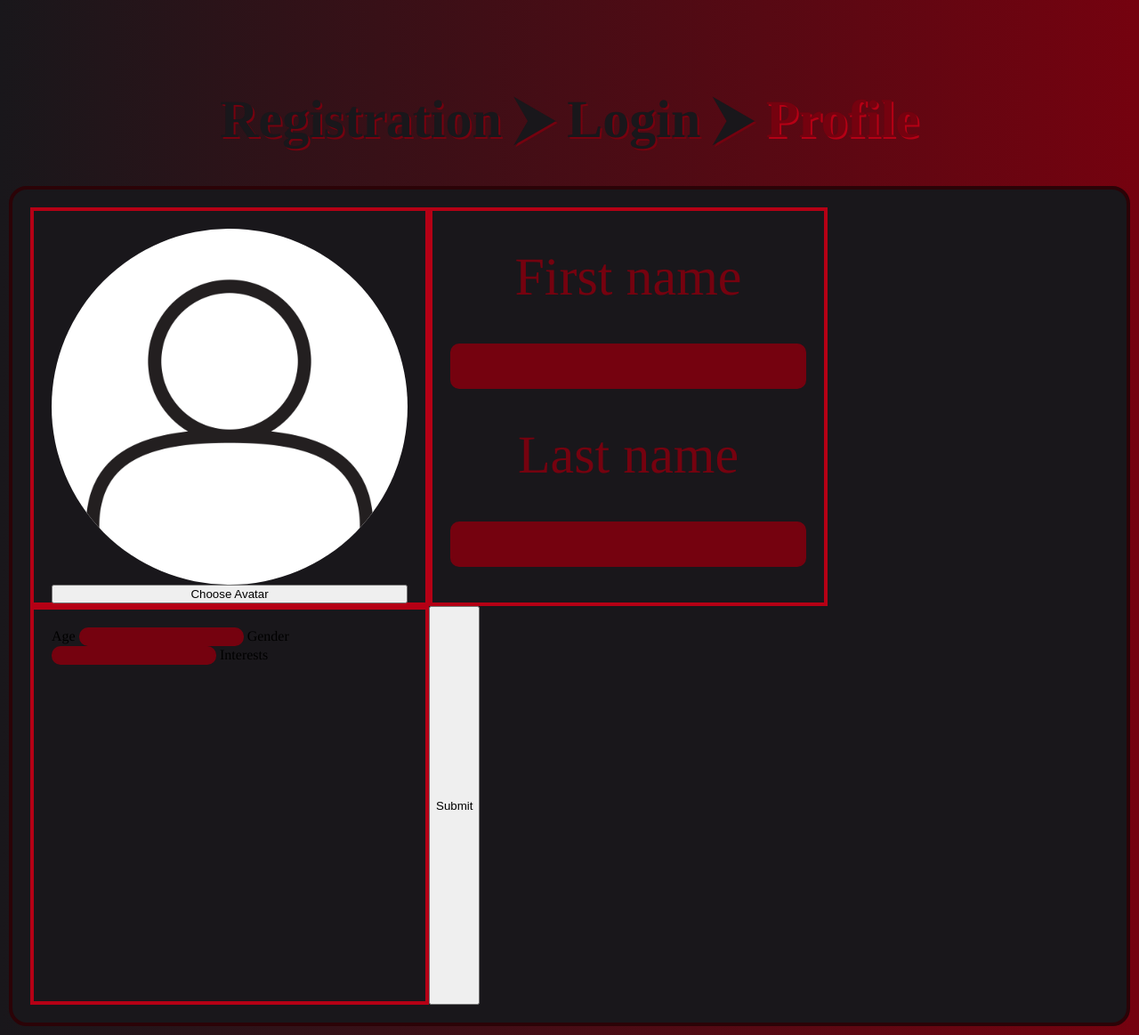
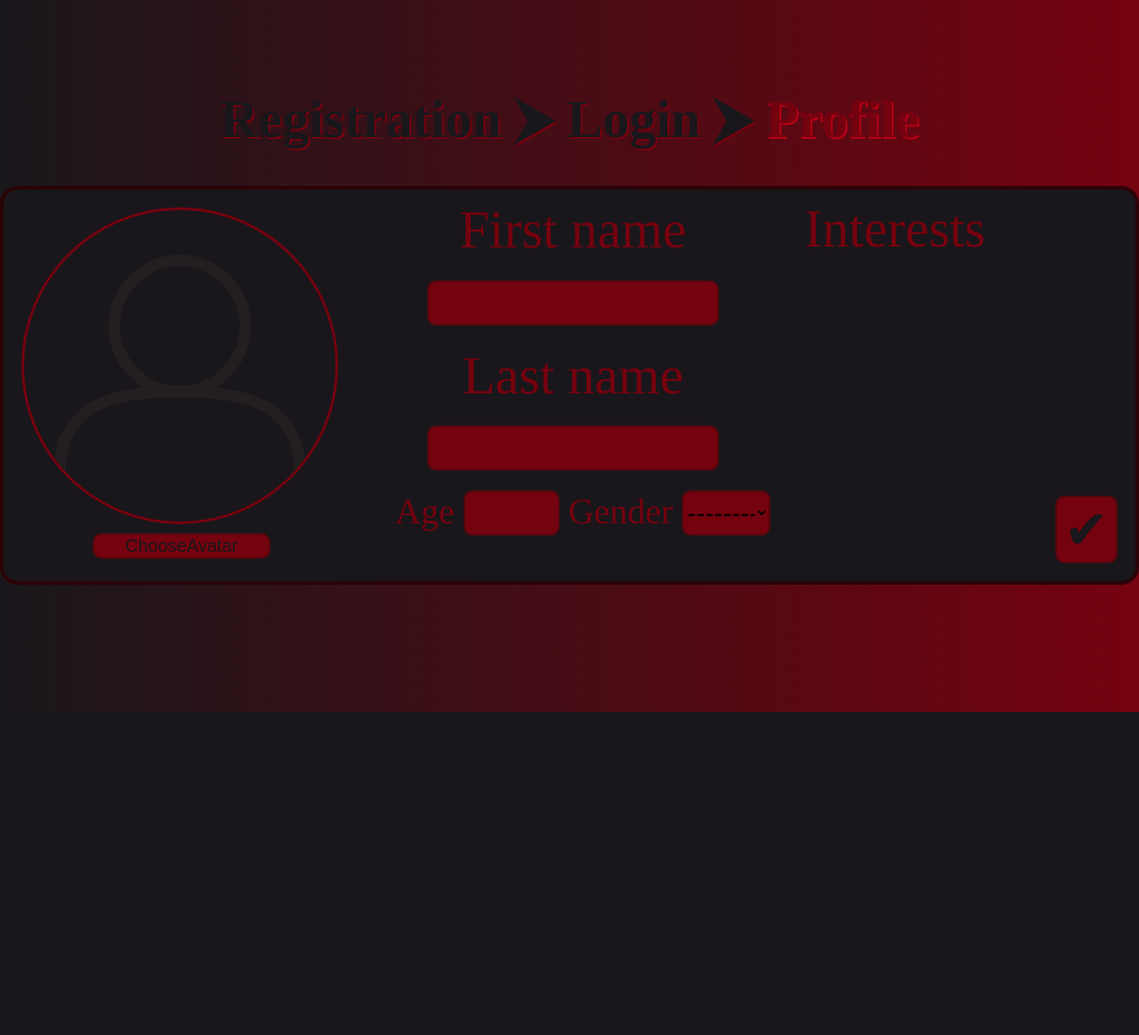
Before and after one commit to TheRufio/CatMate, a Django app: page /create-user-profile/ in a window 1280 px wide. Shown: the whole page at 89% size. After the commit the page ends 800 px from the top, so only its background shows below. Run offline with Django 5.2, Linux system fonts and the light colour scheme; the visitor is signed in with stand-in values (Sample User, id 1); data that the repository does not hold is empty.

Commit message:
modified styles for create-user-form & added interests update command

```diff
--- a/catmate/main/forms.py
+++ b/catmate/main/forms.py
@@ -1,6 +1,7 @@
 from django import forms
 from .models import UserProfile
 from registration.models import CustomUser
+from .choices import Gender
 
 class UserProfileForm(forms.ModelForm):
     class Meta:
@@ -10,7 +11,8 @@ class UserProfileForm(forms.ModelForm):
             'avatar': forms.FileInput(attrs={'class': 'field-value avatar',
                                              'style': "display:none"}),
             'age': forms.NumberInput(attrs={'class': 'field-value'}),
-            'gender': forms.TextInput(attrs={'class': 'field-value'}),
+            'gender': forms.Select(choices=Gender.choices,
+                                   attrs={'class': 'select-gender'}),
             'interests': forms.CheckboxSelectMultiple(attrs={'class': 'field-value'}),
         }
 
--- a/catmate/main/static/main/create-user-profile.css
+++ b/catmate/main/static/main/create-user-profile.css
@@ -47,29 +47,31 @@ input[type="file"]::file-selector-button {
 .profile-container-item {
     display: flex;
     flex-direction: row;
+    justify-content: space-between;
     flex-wrap: wrap;
     background-color: var(--color-black);
-    padding: 20px;
     border: 4px solid var(--color-red-black);
     border-radius: 20px;
-    margin: 10px;
 }
 
+.name-block,
+.interests-block {
+    flex: 1;
+}
 
 .avatar-block {
     display: flex;
     flex-direction: column;
     padding: 20px;
-    border: 4px solid var(--color-red-contrast);
     height: 400px;
     width: 400px;
 }
 
-.avatar-block img {
-    height: 100%;
-    width: 100%;
-    background-color: white;
-    border-radius: 100%;
+.avatar-block #avatarPreview {
+    height: 350px;
+    width: 350px;
+    border-radius: 50%;
+    border: 3px solid var(--color-red-main);
     object-fit: cover;
 }
 
@@ -78,10 +80,8 @@ input[type="file"]::file-selector-button {
     flex-direction: column;
     flex-wrap: nowrap;
     justify-content: space-around;
-    border: 4px solid var(--color-red-contrast);
     font-size: 60px;
     color: var(--color-red-main);
-    padding: 20px;
     height: 400px;
     width: 400px;
     text-align: center;
@@ -89,21 +89,87 @@ input[type="file"]::file-selector-button {
 
 .name-block input {
     font-size: 40px;
+    width: 80%;
+    margin: 0 auto;
 }
 
 .info-block {
-    height: 400px;
-    width: 400px;
-    padding: 20px;
-    border: 4px solid var(--color-red-contrast)
+    display: flex;
+    flex-direction: row;
+    gap: 10px;
+    margin: 0 auto;
+}
+
+.info-block label {
+    font-size: 40px;
+}
+
+.info-block input {
+    width: 100px;
+}
+
+select {
+    display: flex;
+    background-color: var(--color-red-main);
+    border: 2px solid var(--color-red-second);
+    border-radius: 10px;
+    font-size: 30px;
+    width: 100px;
+    /* margin-left:20px */
+    transition: transform 0.3s ease, border-color 0.4s ease;
+}
+
+select:focus {
+    border: 2px solid var(--color-red-contrast);
+    outline: none;
+}
+
+select:hover {
+    border: 2px solid var(--color-red-contrast);
+    transform: scale(1.06);
+}
+
+.interests-block {
+    display: flex;
+    flex-direction: column;
+    font-size: 60px;
+    justify-content: top;
+    padding-top: 10px;
+    padding-left: 60px;;
+    color: var(--color-red-main)
+}
+
+.checkbox-scroll {
+    overflow-y: auto;
+    font-size: 30px;
+}
+
+.checkbox-item {
+    color: var(--color-red-contrast)
+}
+
+.submit-form {
+    height: 100%;
+    font-size: 60px;
+    display: flex;
+    align-self: flex-end;
+    width: 70px;
+    margin: 20px 20px;
+}
+
+.submit-form:hover {
+    background-color: var(--color-red-contrast);
+    border: 2px solid var(--color-red-black);
+    transform: scale(1.16);
+    cursor: pointer;
 }
 
 #uploadBtn {
     cursor: pointer;
-}
-
-#uploadBtn:hover {
-    background: #4338ca;
+    font-size: 20px;
+    display: block;
+    margin: 10px 80px;
+    width: 50%;
 }
 
 #fileName {
@@ -111,7 +177,7 @@ input[type="file"]::file-selector-button {
 }
 
 input {
-    border: 2px solid var(--color-red-main);
+    border: 2px solid var(--color-red-second);
     border-radius: 10px;
     text-align: center;
     background-color: var(--color-red-main);
@@ -128,3 +194,9 @@ input:hover {
     border: 2px solid var(--color-red-contrast);
     transform: scale(1.06);
 }
+
+input[type=number]::-webkit-inner-spin-button,
+input[type=number]::-webkit-outer-spin-button {
+    -webkit-appearance: none;
+    margin: 0;
+}
--- a/catmate/main/templates/main/create-user-profile.html
+++ b/catmate/main/templates/main/create-user-profile.html
@@ -21,11 +21,12 @@
         {% csrf_token %}
         <div class="avatar-block">
             <img id="avatarPreview"
-                src="{{ userprofile_form.avatar.value.url|default:'/static/main/default-avatar.png' }}"
+                src="{% if userprofile_form.avatar.value %}
+                     {{ userprofile_form.avatar.value.url}} {% else %} {% static 'main/default-avatar.png' %} {% endif %}"
                 alt="avatar">
 
             <!-- custom button -->
-            <button type="button" id="uploadBtn">Choose Avatar</button>
+            <input type="button" id="uploadBtn" value="ChooseAvatar">
             <span id="fileName">No file chosen</span>
 
             <!-- hidden input -->
@@ -36,16 +37,24 @@
             {{ userprofilename_form.first_name }}
             {{ userprofilename_form.last_name.label_tag|cut:":" }}
             {{ userprofilename_form.last_name }}
+            <div class="info-block">
+                {{userprofile_form.age.label_tag|cut:":"}}
+                {{userprofile_form.age}}
+                {{userprofile_form.gender.label_tag|cut:":"}}
+                {{userprofile_form.gender}}
+            </div>
         </div>
-        <div class="info-block">
-            {{userprofile_form.age.label_tag|cut:":"}}
-            {{userprofile_form.age}}
-            {{userprofile_form.gender.label_tag|cut:":"}}
-            {{userprofile_form.gender}}
+        <div class="interests-block">
             {{userprofile_form.interests.label_tag|cut:":"}}
-            {{userprofile_form.interests}}
+            <div class="checkbox-scroll">
+                {% for checkbox in userprofile_form.interests %}
+                    <div class="checkbox-item">
+                        {{ checkbox.tag }} {{ checkbox.choice_label }}
+                    </div>
+                {% endfor %}
+            </div>
         </div>
-        <button type="submit">Submit</button>
+        <input class="submit-form" type="submit" value="✔">
     </div>
 </form>
 <script src="{% static 'django_select2/django_select2.js' %}"></script>
--- a/catmate/registration/static/registration/main.css
+++ b/catmate/registration/static/registration/main.css
@@ -87,7 +87,7 @@ h2 {
 .form-container input {
     width: 48%;
     font-size: 30px;
-    border: 2px solid var(--color-red-main);
+    border: 2px solid var(--color-red-second);
     border-radius: 10px;
     text-align: center;
     background-color: var(--color-red-main);
@@ -117,6 +117,7 @@ h2 {
     background-color: var(--color-red-contrast);
     border: 2px solid var(--color-red-black);
     transform: scale(1.16);
+    cursor: pointer;
 }
 
 .confirm-row {
```
Also changed, not shown: catmate/main/management/commands/load_interests.py (added, +21 -0 lines), catmate/main/management/__init__.py (added), catmate/main/management/commands/__init__.py (added), 1 other file.
